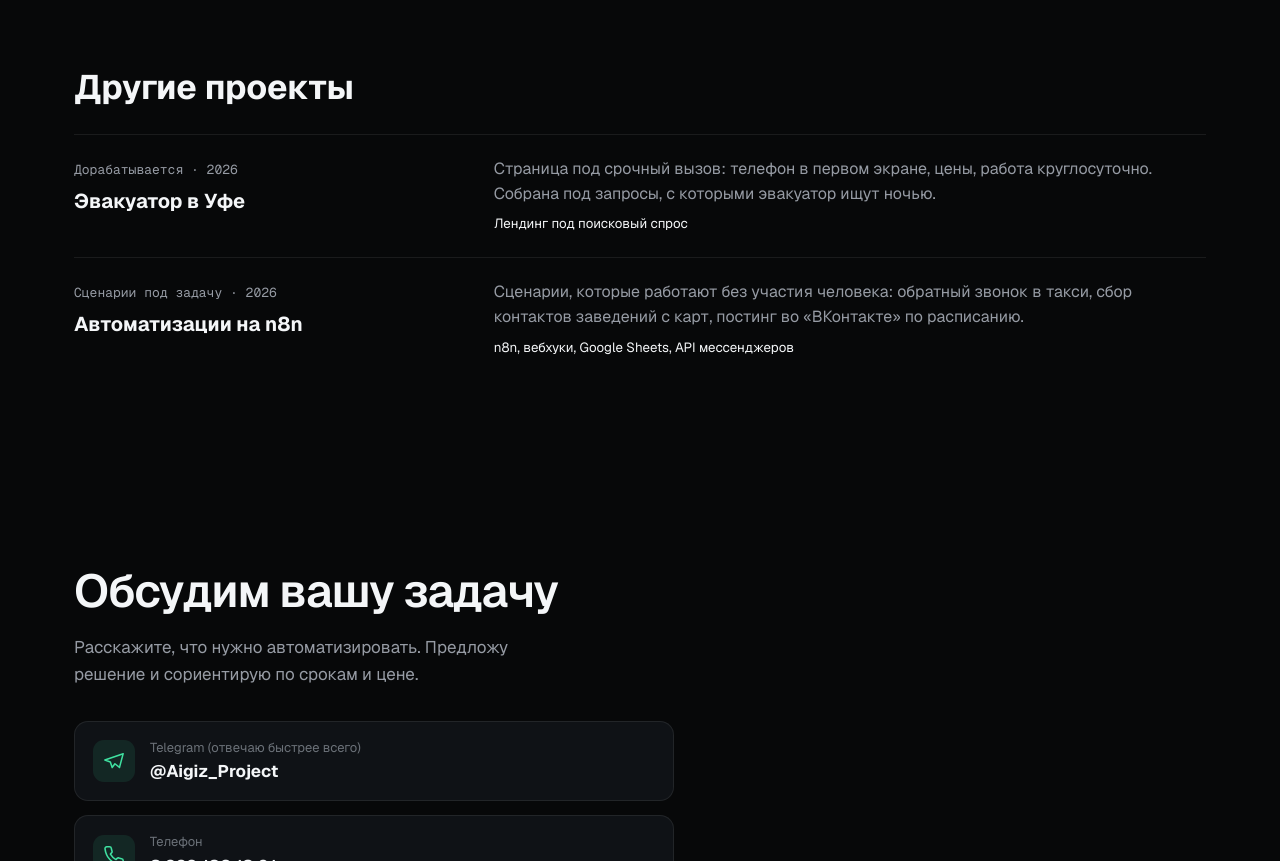
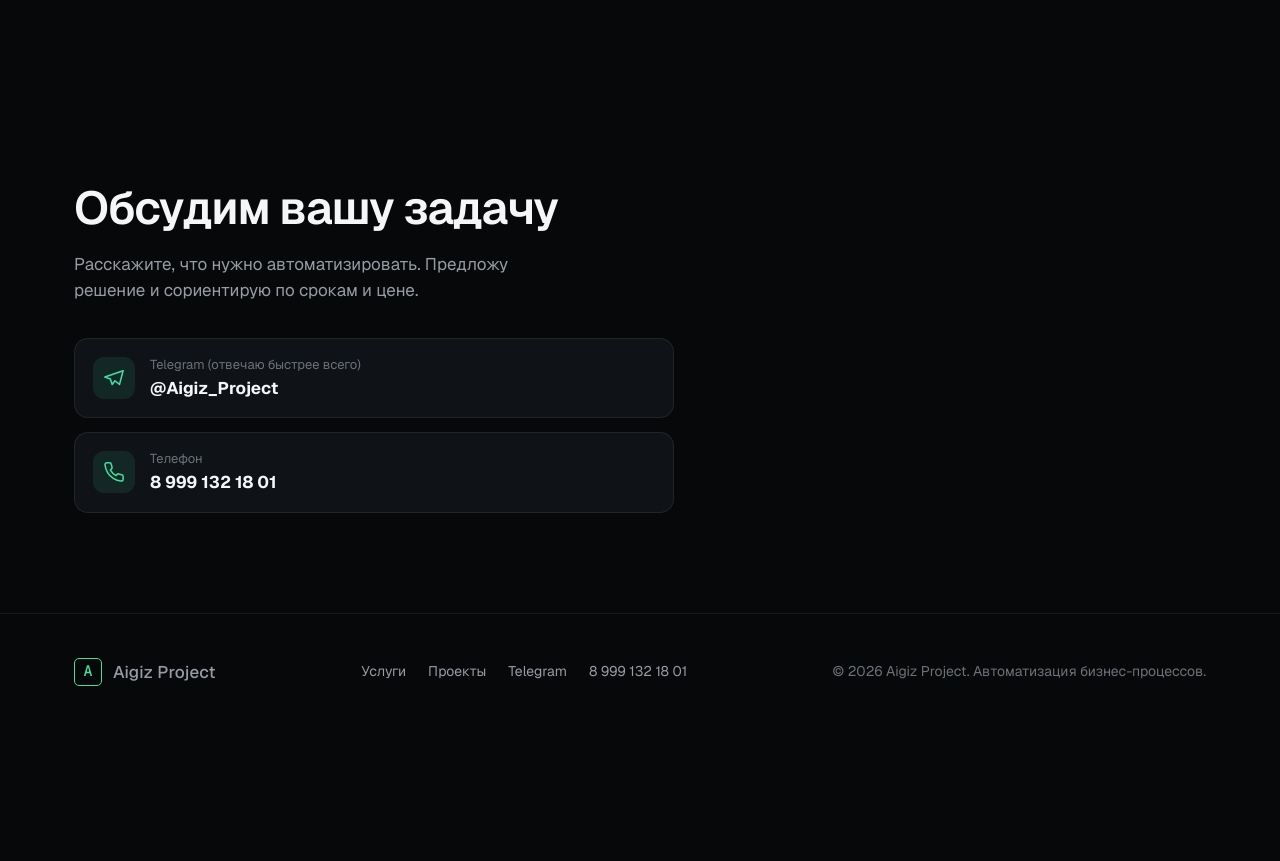
Before and after one commit to a6340374-stack/aitis, a plain HTML site: page index.html in a window 1280 px wide. Shown: the part 6903-7764 px from the top of the page. After the commit the page ends 7633 px from the top, so only its background shows below. Drawn offline with nearby package versions, Linux system fonts and the light colour scheme.

Commit message:
Remove other projects block from homepage

```diff
--- a/index.html
+++ b/index.html
@@ -362,23 +362,23 @@ footer{border-top:1px solid var(--line);padding:44px 0;margin-top:60px}
 .work-cover::before{content:"";position:absolute;inset:0 0 0 42%;opacity:.22;background:repeating-linear-gradient(125deg,transparent 0 13px,currentColor 14px,transparent 15px)}
 .work-cover img{position:absolute;width:65%;height:auto;top:12%;right:-8%;transform:rotate(-5deg);box-shadow:0 8px 20px #0003}
 .work-cover::after{content:"";position:absolute;inset:45% 0 0;background:linear-gradient(0deg,var(--paper) 0%,transparent 96%);z-index:0}
-.work-type,.work-status{font:13px/1.5 'Geist Mono',monospace}
-.work-status{color:var(--muted)}
+.work-type{font:13px/1.5 'Geist Mono',monospace}
+
 .work-type,.work-title{position:absolute;left:5%;z-index:1}
 .work-type{top:6%;font-size:clamp(10px,2.5cqw,14px);letter-spacing:.06em;text-transform:uppercase}
 .work-title{bottom:6%;font-size:clamp(24px,9cqw,50px);letter-spacing:-.05em;line-height:.98;font-weight:650}
 .work-copy{margin:14px 0 12px;color:var(--muted);max-width:60ch}
 .work-link{font-weight:550;text-decoration:underline;text-underline-offset:4px}
 .work-card:hover .work-link,.work-card:focus-visible .work-link{color:var(--accent)}
-.work-other{margin:64px 0 20px;font-size:clamp(24px,3vw,34px)}
-.work-row{display:grid;grid-template-columns:minmax(0,1fr) minmax(0,1.8fr);gap:24px;border-top:1px solid var(--line);padding:22px 0}
-.work-row h4{font-size:20px;margin-top:4px}
-.work-row p{color:var(--muted)}
-.work-row small{display:block;margin-top:8px}
+
+
+
+
+
 @media(max-width:680px){
-  .projects,.work-row{grid-template-columns:1fr}
+  .projects{grid-template-columns:1fr}
   .projects{gap:36px}
-  .work-row{gap:8px}
+
 }
 /* на узкой шапке логотип ужимается до «~ aigiz», иначе кнопка наезжает */
 @media (max-width:560px){
@@ -756,15 +756,6 @@ footer{border-top:1px solid var(--line);padding:44px 0;margin-top:60px}
         </a>
       </article>
     </div>
-    <h3 class="work-other">Другие проекты</h3>
-    <article class="work-row">
-      <div><span class="work-status">Дорабатывается · 2026</span><h4>Эвакуатор в Уфе</h4></div>
-      <div><p>Страница под срочный вызов: телефон в первом экране, цены, работа круглосуточно. Собрана под запросы, с которыми эвакуатор ищут ночью.</p><small>Лендинг под поисковый спрос</small></div>
-    </article>
-    <article class="work-row">
-      <div><span class="work-status">Сценарии под задачу · 2026</span><h4>Автоматизации на n8n</h4></div>
-      <div><p>Сценарии, которые работают без участия человека: обратный звонок в такси, сбор контактов заведений с карт, постинг во «ВКонтакте» по расписанию.</p><small>n8n, вебхуки, Google Sheets, API мессенджеров</small></div>
-    </article>
   </div>
 </section>
 
```
